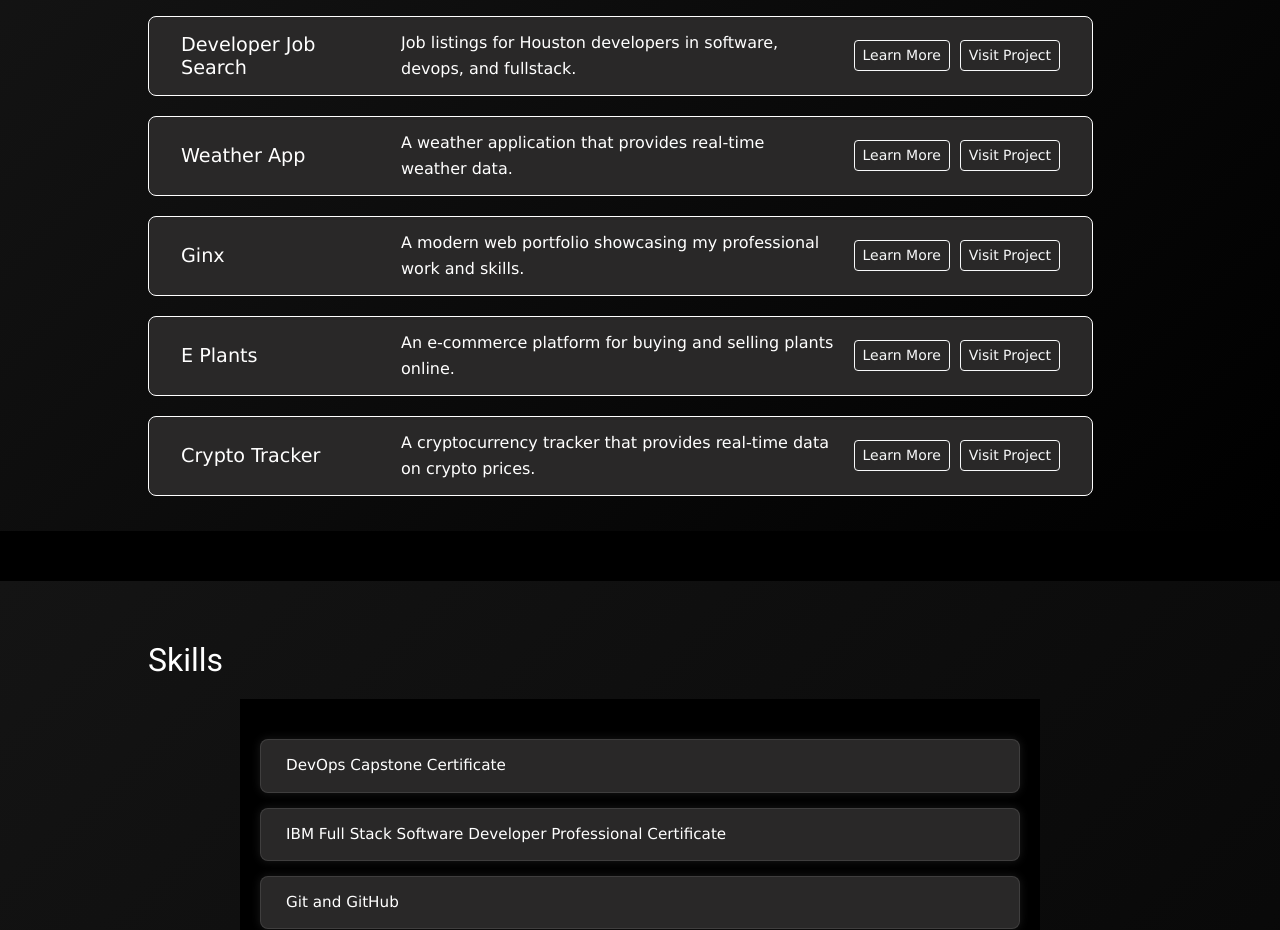
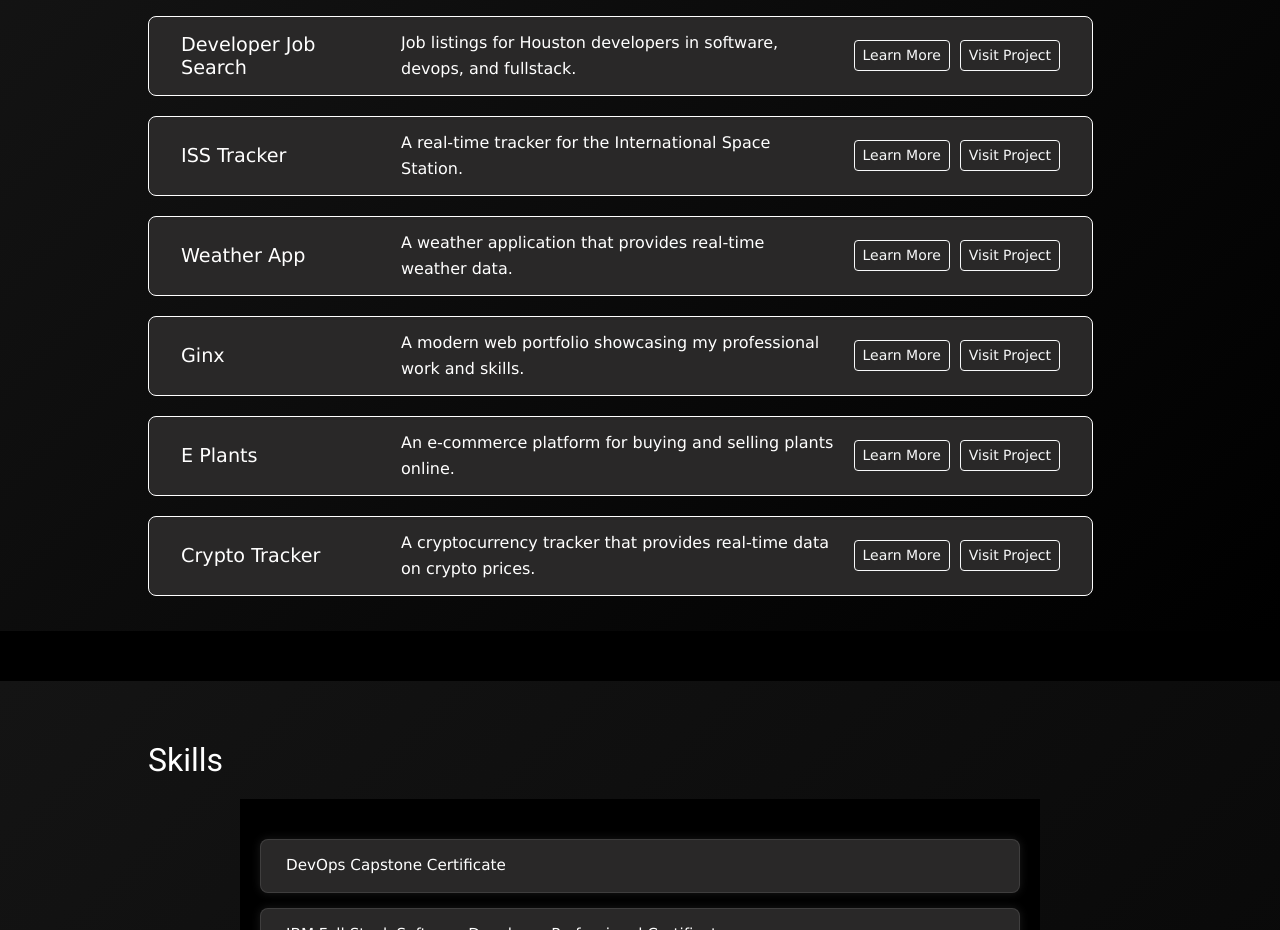
Before and after one commit to sjmiguel8/portfolio, a React (Create React App) app in the folder my-portfolio/: page / in a window 1280 px wide. Shown: the part 1020-1950 px from the top of the page. Built offline with nearby package versions, Linux system fonts and the light colour scheme.

Commit message:
they not like us

```diff
--- a/my-portfolio/src/pages/Home.js
+++ b/my-portfolio/src/pages/Home.js
@@ -35,6 +35,11 @@ const projects = [
     title: 'Developer Job Search',
     description: 'Job listings for Houston developers in software, devops, and fullstack.',
     link: 'https://nextjs-boilerplate-virid-eight-41.vercel.app/'
+  },
+  {
+    title: 'ISS Tracker',
+    description: 'A real-time tracker for the International Space Station.',
+    link: 'https://trix-smoky.vercel.app/'
   },
   {
     title: 'Weather App',
--- a/my-portfolio/src/pages/Projects.js
+++ b/my-portfolio/src/pages/Projects.js
@@ -3,10 +3,15 @@ import Header from '../components/Header';
 import '../styles/Projects.css';
 
 const projects = [
-    {
+      {
         title: 'Developer Job Search',
         description: 'Job listings for Houston developers in software, devops, and fullstack.',
         link: 'https://nextjs-boilerplate-virid-eight-41.vercel.app/'
+      },
+      {
+        title: 'ISS Tracker',
+        description: 'A real-time tracker for the International Space Station.',
+        link: 'https://trix-smoky.vercel.app/'
       },
       {
         title: 'Weather App',
```
